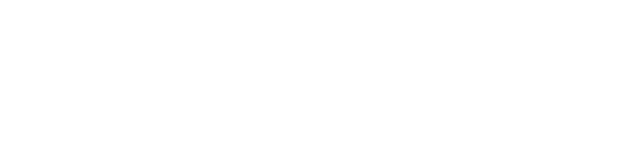
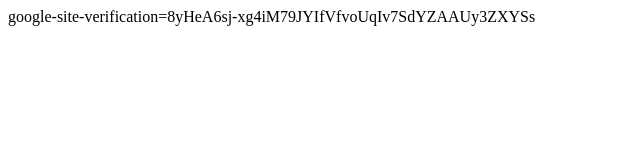
Before and after one commit to Chicken-Web/chicken-web.github.io, a plain HTML site: page index.html in a window 1280 px wide. Shown: the whole page, without its empty margins (0-640 px from the left). Drawn offline with Linux system fonts and the light colour scheme.

Commit message:
Update index.html

```diff
--- a/index.html
+++ b/index.html
@@ -5,6 +5,9 @@
     <title>Chicken Web</title>
   </head>
   <body onload="func()">
+
+    google-site-verification=8yHeA6sj-xg4iM79JYIfVfvoUqIv7SdYZAAUy3ZXYSs
+
     <script type="text/javascript">
 
 function func() {
```
